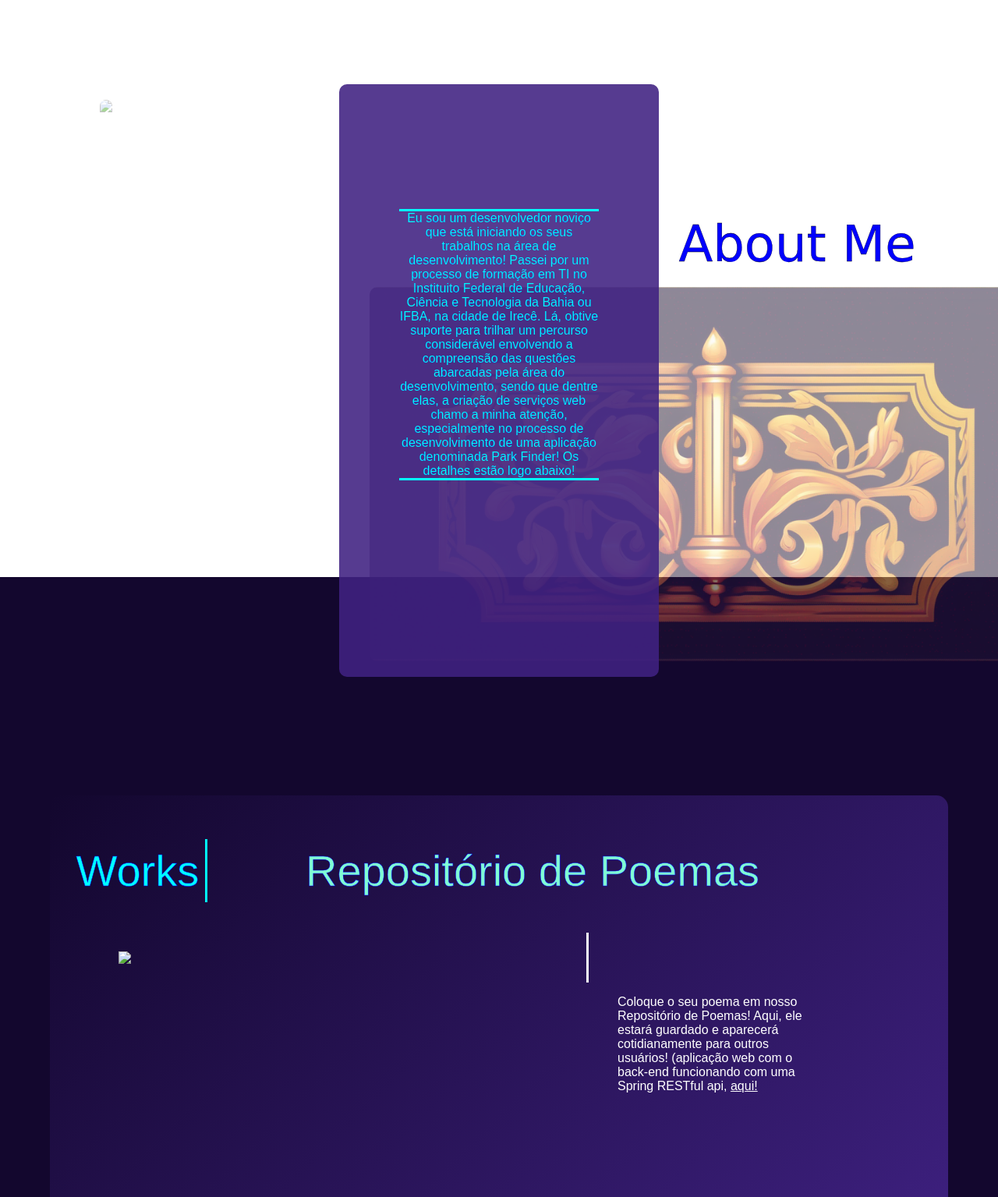
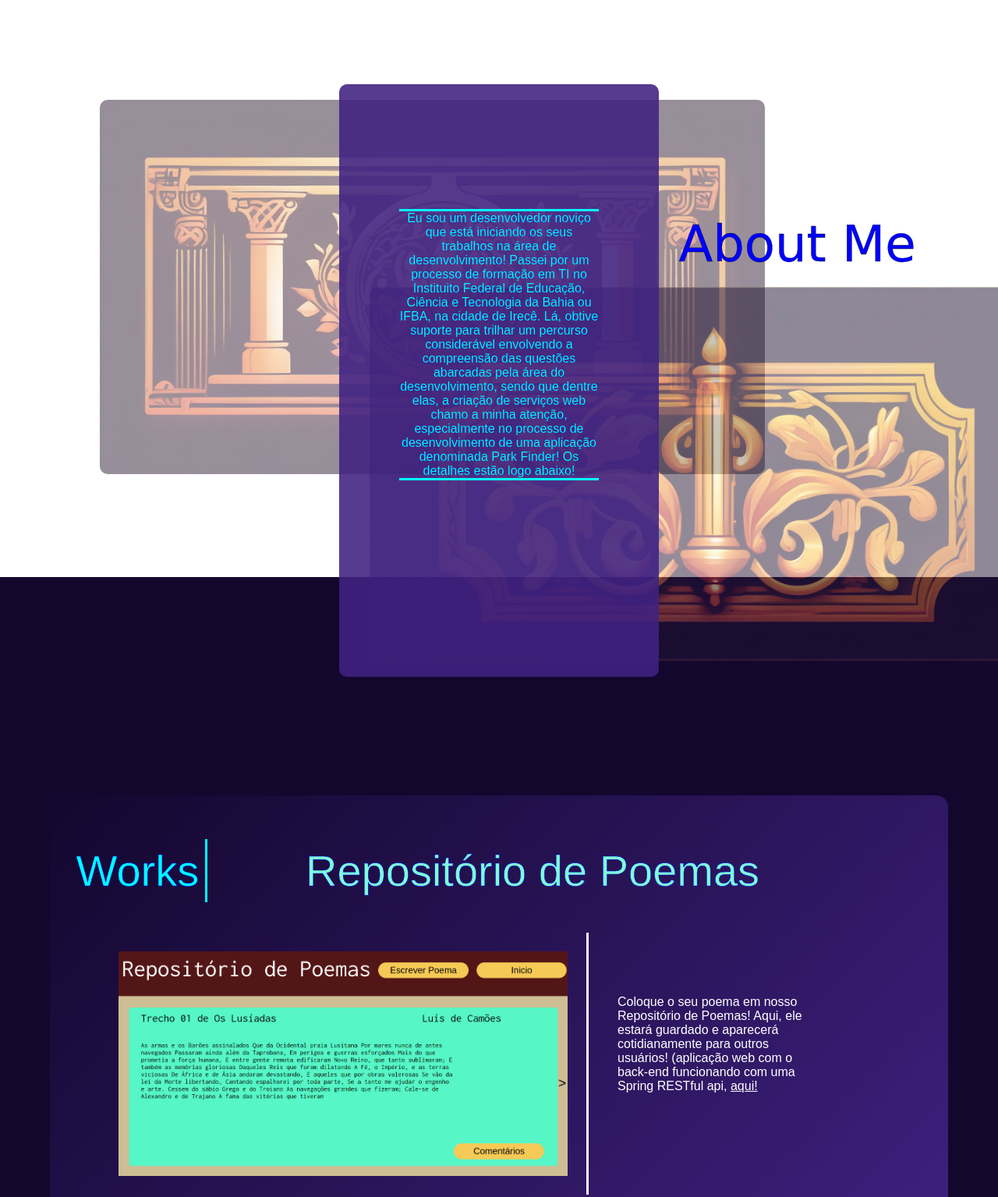
Before and after one commit to RafaDorf04042022/portfolio, a plain HTML site: page index.html in a window 1280 px wide. Shown: the part 860-2395 px from the top of the page at 78% size. Drawn offline with Linux system fonts and the light colour scheme; the site is published under a folder, as on GitHub Pages, so addresses that start at the root find nothing; a web font is replaced by a local one.

Commit message:
Update index.html

```diff
--- a/index.html
+++ b/index.html
@@ -32,7 +32,7 @@
     </div>
     <div id="scroll"></div>
     <div id="second">
-        <img src="/452795a0-36ab-40c9-8eff-fe4225f842eb.png" id="second_background">
+        <img src="452795a0-36ab-40c9-8eff-fe4225f842eb.png" id="second_background">
         <img src="d5d9dfea-d2db-4029-84ff-73372fdabe85.png" id="second_background_1">
         <div id="content_second">
             <p id="about_me_text">
@@ -56,7 +56,7 @@
         <h2 id="work_name">
             Repositório de Poemas
         </h2>
-        <img src="/Captura de tela de 2024-03-14 14-59-45.png" id="repository">
+        <img src="Captura de tela de 2024-03-14 14-59-45.png" id="repository">
         <p id="about_work_text">Coloque o seu poema em nosso Repositório de Poemas! Aqui, ele estará guardado e aparecerá cotidianamente
             para outros usuários! (aplicação web com o back-end funcionando com uma Spring RESTful api, <a href="https://poemrepository.netlify.app/">aqui!</a>
         </p>
```
